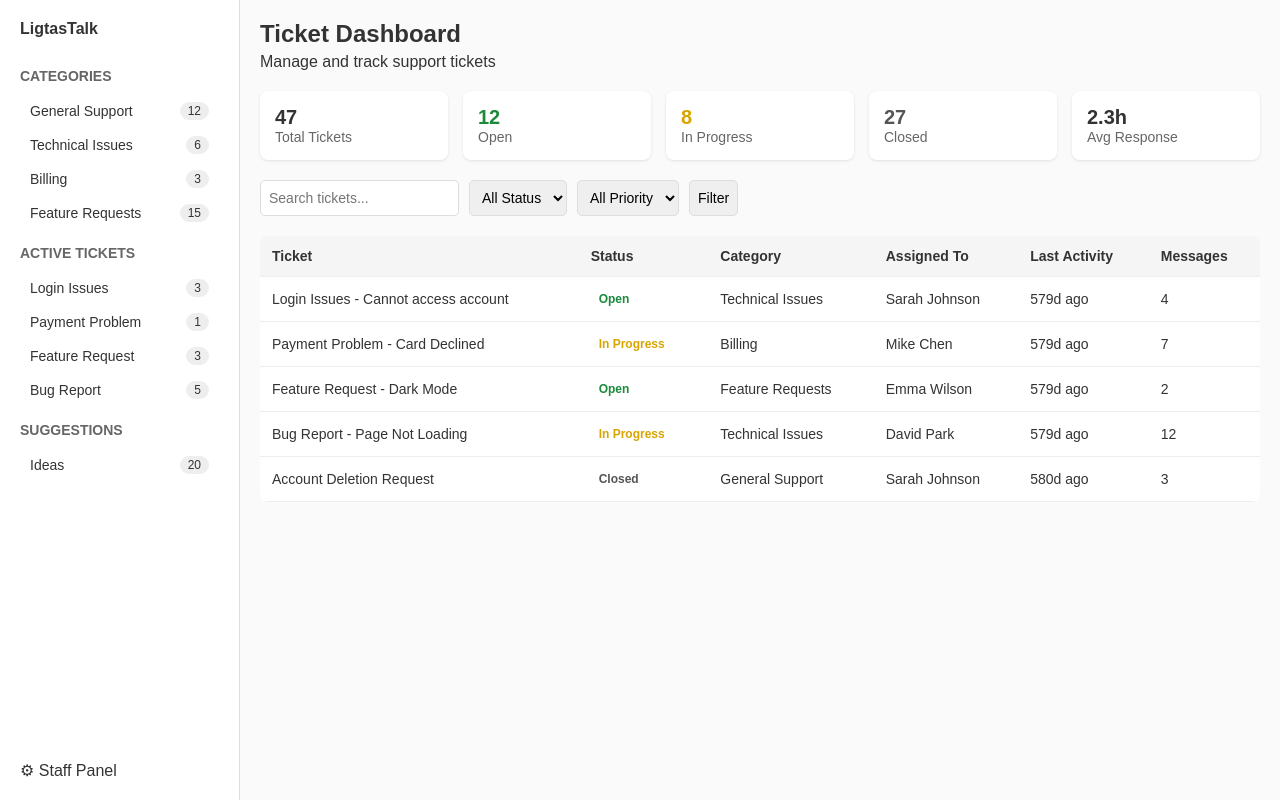
After one commit to K4EZER/LigtasTalk, a PHP site: page /adminDashboard.html in a window 1280 px wide. The commit adds this page. Run offline with PHP 8.4, Linux system fonts and the light colour scheme.

Commit message:
-Added adminDashboard -only static page

```diff
--- /dev/null
+++ b/adminDashboard.html
@@ -0,0 +1,123 @@
+<!DOCTYPE html>
+<html lang="en">
+<head>
+  <meta charset="UTF-8">
+  <meta name="viewport" content="width=device-width, initial-scale=1.0">
+  <title>LigtasTalk | Ticket Dashboard</title>
+  <link rel="stylesheet" href="css/adminStyle.css">
+</head>
+<body>
+  <!-- Sidebar -->
+  <aside class="sidebar">
+    <div>
+      <div class="logo">LigtasTalk</div>
+      <div class="menu">
+        <h4>Categories</h4>
+        <ul>
+          <li>General Support <span class="badge">12</span></li>
+          <li>Technical Issues <span class="badge">6</span></li>
+          <li>Billing <span class="badge">3</span></li>
+          <li>Feature Requests <span class="badge">15</span></li>
+        </ul>
+        <h4>Active Tickets</h4>
+        <ul>
+          <li>Login Issues <span class="badge">3</span></li>
+          <li>Payment Problem <span class="badge">1</span></li>
+          <li>Feature Request <span class="badge">3</span></li>
+          <li>Bug Report <span class="badge">5</span></li>
+        </ul>
+        <h4>Suggestions</h4>
+        <ul>
+          <li>Ideas <span class="badge">20</span></li>
+        </ul>
+      </div>
+    </div>
+    <div>⚙ Staff Panel</div>
+  </aside>
+
+  <!-- Main -->
+  <main class="main">
+    <div class="header">
+      <h2>Ticket Dashboard</h2>
+      <p>Manage and track support tickets</p>
+    </div>
+
+    <!-- Cards -->
+    <div class="cards">
+      <div class="card"><h3>47</h3><p>Total Tickets</p></div>
+      <div class="card"><h3 class="open">12</h3><p>Open</p></div>
+      <div class="card"><h3 class="progress">8</h3><p>In Progress</p></div>
+      <div class="card"><h3 class="closed">27</h3><p>Closed</p></div>
+      <div class="card"><h3>2.3h</h3><p>Avg Response</p></div>
+    </div>
+
+    <!-- Search and filters -->
+    <div class="search-filter">
+      <input type="text" placeholder="Search tickets...">
+      <select>
+        <option>All Status</option>
+      </select>
+      <select>
+        <option>All Priority</option>
+      </select>
+      <button>Filter</button>
+    </div>
+
+    <!-- Tickets table -->
+    <table>
+      <thead>
+        <tr>
+          <th>Ticket</th>
+          <th>Status</th>
+          <th>Category</th>
+          <th>Assigned To</th>
+          <th>Last Activity</th>
+          <th>Messages</th>
+        </tr>
+      </thead>
+      <tbody>
+        <tr>
+          <td>Login Issues - Cannot access account</td>
+          <td><span class="status open">Open</span></td>
+          <td>Technical Issues</td>
+          <td>Sarah Johnson</td>
+          <td>579d ago</td>
+          <td>4</td>
+        </tr>
+        <tr>
+          <td>Payment Problem - Card Declined</td>
+          <td><span class="status progress">In Progress</span></td>
+          <td>Billing</td>
+          <td>Mike Chen</td>
+          <td>579d ago</td>
+          <td>7</td>
+        </tr>
+        <tr>
+          <td>Feature Request - Dark Mode</td>
+          <td><span class="status open">Open</span></td>
+          <td>Feature Requests</td>
+          <td>Emma Wilson</td>
+          <td>579d ago</td>
+          <td>2</td>
+        </tr>
+        <tr>
+          <td>Bug Report - Page Not Loading</td>
+          <td><span class="status progress">In Progress</span></td>
+          <td>Technical Issues</td>
+          <td>David Park</td>
+          <td>579d ago</td>
+          <td>12</td>
+        </tr>
+        <tr>
+          <td>Account Deletion Request</td>
+          <td><span class="status closed">Closed</span></td>
+          <td>General Support</td>
+          <td>Sarah Johnson</td>
+          <td>580d ago</td>
+          <td>3</td>
+        </tr>
+      </tbody>
+    </table>
+  </main>
+</body>
+</html>
--- /dev/null
+++ b/css/adminStyle.css
@@ -0,0 +1,161 @@
+* {
+    margin: 0;
+    padding: 0;
+    box-sizing: border-box;
+    font-family: Arial, sans-serif;
+  }
+
+  body {
+      display: flex;
+      background: #fafafa;
+      color: #333;
+    }
+
+    /* Sidebar */
+    .sidebar {
+      width: 240px;
+      background: #fff;
+      border-right: 1px solid #ddd;
+      padding: 20px;
+      height: 100vh;
+      display: flex;
+      flex-direction: column;
+      justify-content: space-between;
+    }
+
+    .logo {
+      font-weight: bold;
+      margin-bottom: 30px;
+    }
+
+    .menu h4 {
+      margin: 15px 0 10px;
+      font-size: 14px;
+      text-transform: uppercase;
+      color: #666;
+    }
+
+    .menu ul {
+      list-style: none;
+    }
+
+    .menu ul li {
+      padding: 8px 10px;
+      font-size: 14px;
+      display: flex;
+      justify-content: space-between;
+      align-items: center;
+      cursor: pointer;
+    }
+
+    .menu ul li:hover {
+      background: #f0f0f0;
+      border-radius: 5px;
+    }
+
+    .badge {
+      background: #eee;
+      padding: 2px 8px;
+      border-radius: 12px;
+      font-size: 12px;
+    }
+
+    /* Main content */
+    .main {
+      flex: 1;
+      padding: 20px;
+    }
+
+    .header {
+      margin-bottom: 20px;
+    }
+
+    .header h2 {
+      margin-bottom: 5px;
+    }
+
+    /* Cards */
+    .cards {
+      display: grid;
+      grid-template-columns: repeat(auto-fit, minmax(160px, 1fr));
+      gap: 15px;
+      margin-bottom: 20px;
+    }
+
+    .card {
+      background: #fff;
+      padding: 15px;
+      border-radius: 8px;
+      box-shadow: 0 1px 3px rgba(0,0,0,0.1);
+    }
+
+    .card h3 {
+      font-size: 20px;
+    }
+
+    .card p {
+      font-size: 14px;
+      color: #666;
+    }
+
+    /* Search + filters */
+    .search-filter {
+      display: flex;
+      gap: 10px;
+      margin-bottom: 20px;
+    }
+
+    .search-filter input,
+    .search-filter select,
+    .search-filter button {
+      padding: 8px;
+      border: 1px solid #ddd;
+      border-radius: 5px;
+      font-size: 14px;
+    }
+
+    /* Table */
+    table {
+      width: 100%;
+      border-collapse: collapse;
+      background: #fff;
+      border-radius: 8px;
+      overflow: hidden;
+    }
+
+    thead {
+      background: #f5f5f5;
+    }
+
+    th, td {
+      padding: 12px;
+      font-size: 14px;
+      text-align: left;
+      border-bottom: 1px solid #eee;
+    }
+
+    tr:hover {
+      background: #fafafa;
+    }
+
+    .status {
+      display: inline-block;
+      padding: 3px 8px;
+      border-radius: 12px;
+      font-size: 12px;
+      font-weight: bold;
+    }
+
+    .open {color: #1b8a3c; }
+    .progress {color: #d9a500; }
+    .closed {color: #555; }
+
+    /* Responsive */
+    @media (max-width: 768px) {
+      .sidebar {
+        display: none;
+      }
+      body {
+        flex-direction: column;
+      }
+    }
--- a/login.html
+++ b/login.html
@@ -1,6 +1,8 @@
 <!DOCTYPE html>
 <html>
       <head>
+         <meta charset="UTF-8">
+         <meta name="viewport" content="width=device-width, initial-scale=1.0">
          <title>
             LigtasTalk | Login/Sign Up
          </title>
```
Also changed, not shown: css/istayl.css (line endings or trailing spaces). Lines whose indentation alone changed are shown as unchanged.
